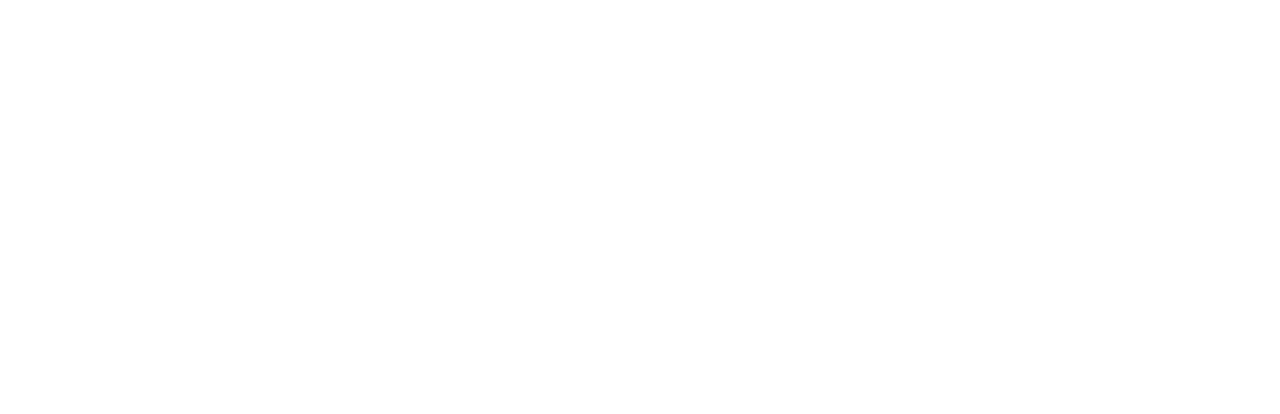
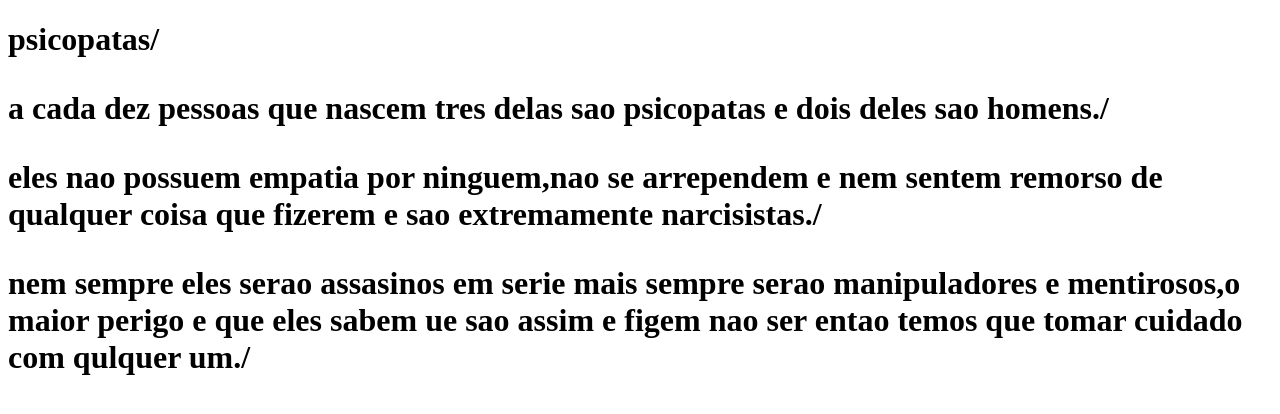
Before and after one commit to fenicio-maciel/alvino1a, a plain HTML site: page index.html in a window 1280 px wide. Drawn offline with Linux system fonts and the light colour scheme.

Commit message:
Update index.html

```diff
--- a/index.html
+++ b/index.html
@@ -8,3 +8,13 @@
           <link rel stylesheet type=text/css media=screen href=main.css>
     <script.scr=main.js></script>
   </head>
+
+  <h1>psicopatas/<h1>
+   <p> a cada dez pessoas que nascem tres delas sao psicopatas
+  e dois deles sao homens./<P>
+   <p> eles nao possuem empatia por ninguem,nao se arrependem e nem sentem remorso de qualquer coisa que fizerem e sao extremamente narcisistas./<p>
+ <p> nem sempre eles serao assasinos em serie mais sempre serao manipuladores e mentirosos,o maior perigo e que eles sabem ue sao assim e figem
+  nao ser entao temos que tomar cuidado com qulquer um./<p>
+     </p>
+     </div>
+     <div class="beneficios">
```
